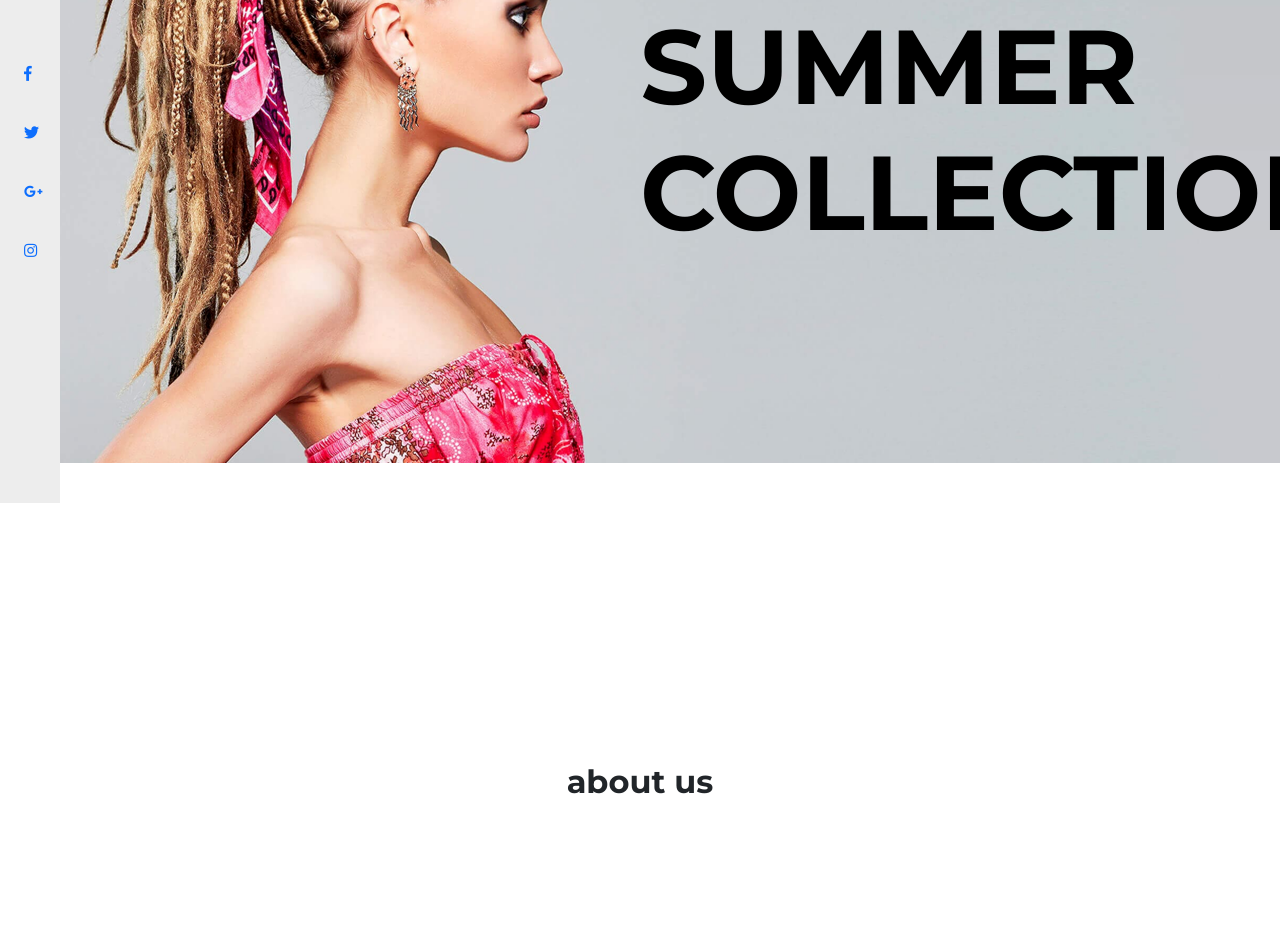
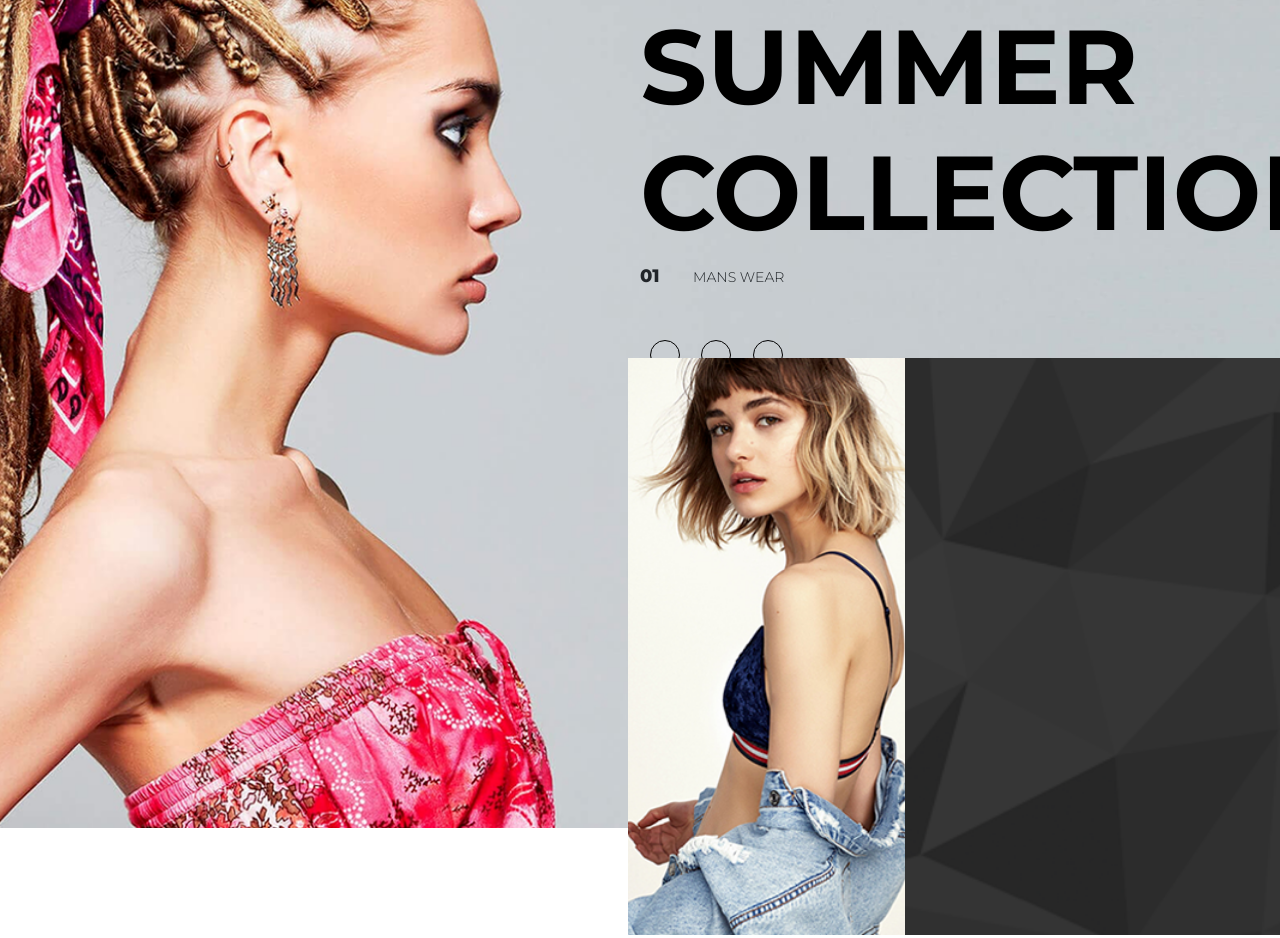
Before and after one commit to andrey-dev-pixel/VS_Code, a plain HTML site: page index.html in a window 1280 px wide. Shown: the part 297-1235 px from the top of the page. Drawn offline with nearby package versions, Linux system fonts and the light colour scheme.

Commit message:
update html css sass

```diff
--- a/css/main.css
+++ b/css/main.css
@@ -13,11 +13,25 @@ h1 {
   font-size: 105px;
   color: #000;
   text-align: left;
-  width: 50%;
-  margin-left: auto; }
+  width: 50; }
 
 a, img {
   display: block; }
+
+a, a:hover, a:active {
+  text-decoration: none; }
+
+a, button, input {
+  -webkit-transition: all 0.5s ease;
+  -o-transition: all 0.5s ease;
+  transition: all 0.5s ease; }
+
+p {
+  font-size: 14px; }
+
+.teams-xl, .news-lg {
+  padding-right: 0px;
+  padding-left: 0px; }
 
 .d-flex {
   display: -webkit-box;
@@ -30,7 +44,7 @@ a, img {
           justify-content: space-between; }
 
 .container {
-  max-width: 1150px;
+  max-width: 1170px;
   margin: 0 auto; }
 
 .nav {
@@ -72,7 +86,43 @@ a, img {
 
 .header {
   background: url(../img/header/header-bg.png) no-repeat center top/cover;
-  padding: 200px 0px 200px; }
+  padding: 200px 0px 200px;
+  position: relative; }
+
+.header-titles {
+  width: 50%;
+  margin-left: auto; }
+
+.header-title_text {
+  font-weight: 300;
+  text-transform: uppercase; }
+
+.header-title_text__alt {
+  width: 380px;
+  text-align: left;
+  color: #535353;
+  line-height: 2em; }
+
+.header-title_text span {
+  font-weight: 800;
+  font-size: 18px;
+  margin-right: 30px; }
+
+.header-social {
+  width: 130px;
+  margin: 50px 0px 50px 10px; }
+
+.header-social_button {
+  height: 30px;
+  width: 30px;
+  border-radius: 50%;
+  border: 1px solid #000;
+  -webkit-transition: all 0.5s ease;
+  -o-transition: all 0.5s ease;
+  transition: all 0.5s ease; }
+
+.header-social_button:hover {
+  background: #000; }
 
 .header-nav_left {
   background: #ededed;
@@ -88,6 +138,31 @@ a, img {
   top: 0;
   padding: 360px 0px 160px 24px; }
 
+.header-btn {
+  border: none;
+  height: 40px;
+  width: 113px;
+  border-radius: 20px;
+  background: #000;
+  color: #fff;
+  text-transform: uppercase;
+  font-size: 9px;
+  font-weight: 400;
+  margin-top: 40px; }
+
+.header-offers_block {
+  position: absolute;
+  bottom: 0px;
+  right: 0px;
+  line-height: 1px;
+  height: 470px;
+  width: 640px; }
+
+.offer-timer_block {
+  width: 100%;
+  height: 100%;
+  background: url(../img/header/offer-bg.png) no-repeat center top/cover; }
+
 .nav-left_social {
   height: 200px;
   -webkit-box-orient: vertical;
@@ -102,6 +177,9 @@ a, img {
 .offers {
   padding: 300px 0px 300px; }
 
+.header-offers_img__right {
+  width: 100%; }
+
 @media (max-width: 768px) {
   .container {
     max-width: 1200px; } }
--- a/index.html
+++ b/index.html
@@ -111,9 +111,55 @@
 
     <header class="header" id="header">
         <div class="container-fluid">
+            <div class="header-titles">
                 <h1 class="header-title">
                     summer<br>Collection
                 </h1>
+                <p class="header-title_text">
+                    <span>01</span> mans wear
+                </p>
+                <div class="header-social">
+                    <div class="row">
+                        <div class="col-4">
+                            <div class="header-social_button">
+
+                            </div>
+                        </div>
+                        <div class="col-4">
+                            <div class="header-social_button">
+
+                            </div>
+                        </div>
+                        <div class="col-4">
+                            <div class="header-social_button">
+
+                            </div>
+                        </div>
+                    </div>
+                </div>
+                <p class="header-title_text__alt">
+                    Lorem ipsum dolor sit amet,
+                    consectetur adipiscing elit.
+                    Vivamus sed fermentum nibh,
+                    vel aliquet massa. Etiam in magna
+                    id risus lacinia luctus eget<br> eu est.
+                </p>
+                <button class="header-btn">
+                    shop now
+                </button>
+            </div>
+            <div class="header-offers_block">
+                <div class="row">
+                    <div class="col-5 teams-xl">
+                        <img src="img/header/offer-woman.png" alt="image" class="header-offers_img__right">
+                    </div>
+                    <div class="col-7 teams-xl">
+                        <div class="offer-timer_block">
+
+                        </div>
+                    </div>
+                </div>
+            </div>
         </div>
     </header>
 
```
Also changed, not shown: img/header/offer-bg.png (added), img/header/offer-woman.png (renamed from img/header/header-woman.png). Lines whose indentation alone changed are shown as unchanged.
